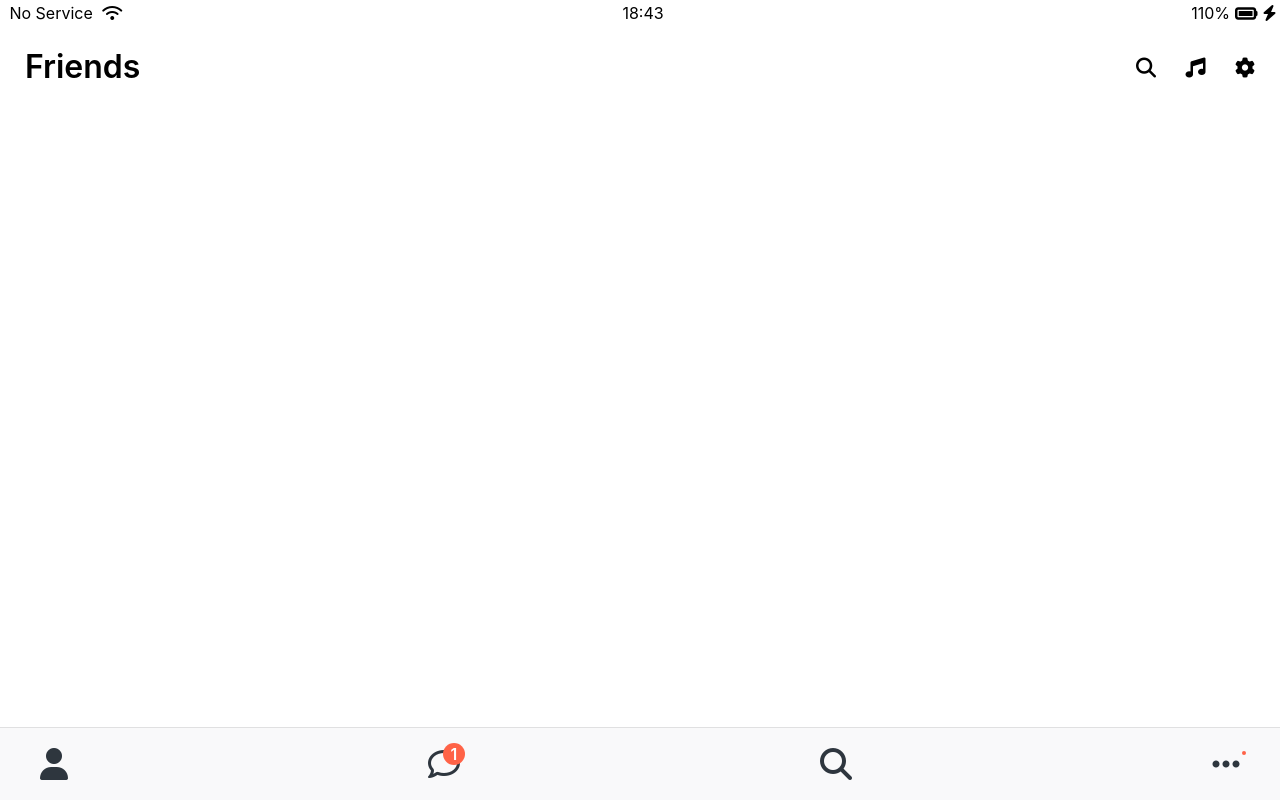
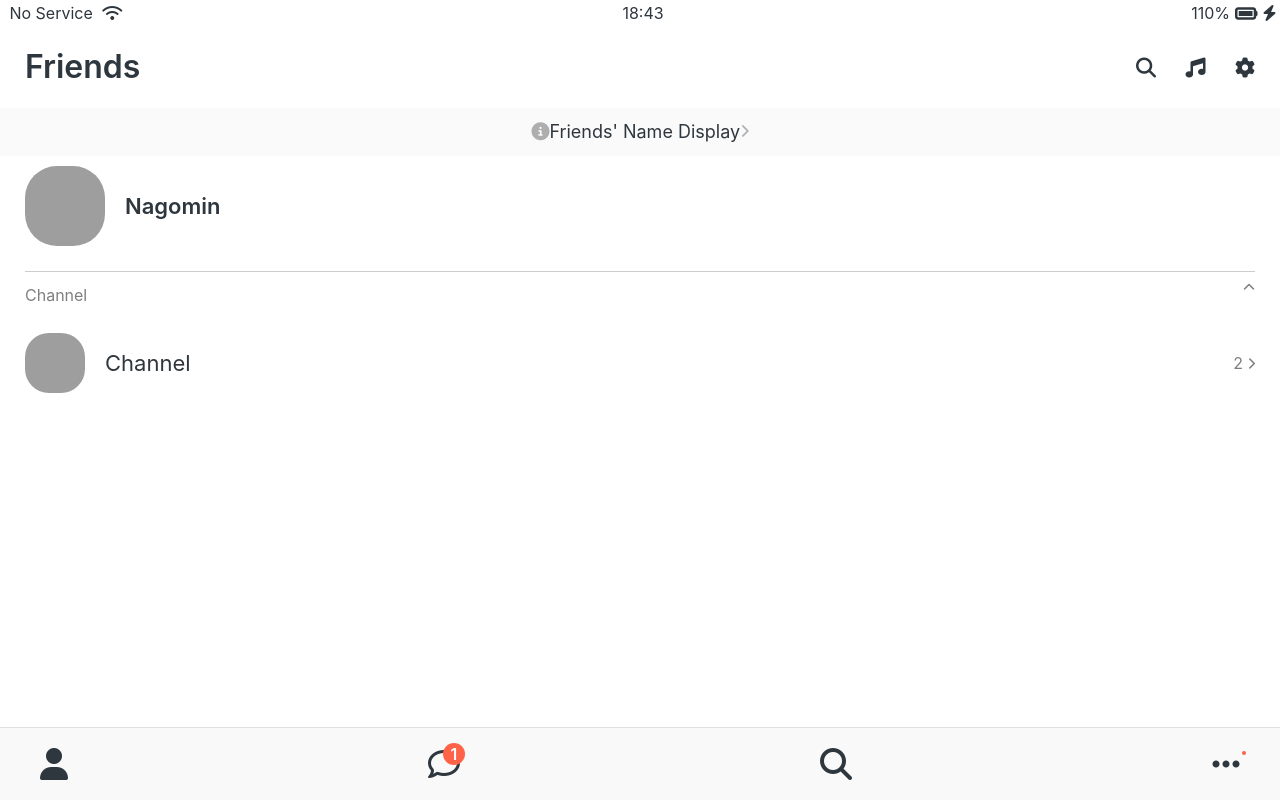
Before and after one commit to hojunkim1/kokoa-talk, a plain HTML site: page friends.html in a window 1280 px wide. Drawn offline with Linux system fonts and the light colour scheme; grey boxes are pictures that could not be loaded.

Commit message:
fourth time cloning

```diff
--- a/css/components/screen-header.css
+++ b/css/components/screen-header.css
@@ -1,9 +1,8 @@
-/* 나중에 fixed 상태로 만들기 */
 .screen-header {
   display: flex;
   justify-content: space-between;
-  padding: 25px;
   align-items: center;
+  padding: var(--horizontal-space);
 }
 .screen-header__title {
   font-size: 32px;
--- a/css/components/status-bar.css
+++ b/css/components/status-bar.css
@@ -1,5 +1,4 @@
 .status-bar {
-  /* 나중에 fixed 상태로 만들기 */
   display: flex;
   width: 100%;
   justify-content: center;
--- /dev/null
+++ b/css/components/user-component.css
@@ -0,0 +1,36 @@
+.user-component {
+  justify-content: space-between;
+}
+.user-component,
+.user-component__column:first-child {
+  display: flex;
+  align-items: center;
+}
+.user-component__avatar {
+  width: 70px;
+  height: 70px;
+  border-radius: 40%;
+  margin-right: 20px;
+}
+.user-component__title {
+  font-weight: 600;
+  font-size: 22px;
+}
+.user-component__subtitle {
+  margin-top: 8px;
+  color: rgba(0, 0, 0, 0.5);
+}
+.user-component__avatar--xl {
+  width: 80px;
+  height: 80px;
+}
+.user-component__avatar--sm {
+  width: 60px;
+  height: 60px;
+}
+.user-component__title--not-bold {
+  font-weight: 400;
+}
+.user-component__column:last-child {
+  color: rgba(0, 0, 0, 0.5);
+}
--- /dev/null
+++ b/css/screens/friends.css
@@ -0,0 +1,25 @@
+#friends-display-link {
+  display: block;
+  text-align: center;
+  background-color: #fafafa;
+  padding: 15px 0px;
+  font-size: 18px;
+  margin-bottom: 10px;
+}
+#friends-display-link i {
+  color: rgba(0, 0, 0, 0.3);
+}
+.friends-screen {
+  padding: 0px var(--horizontal-space);
+}
+.friends-screen__channel {
+  margin-top: 25px;
+  border-top: 1px solid rgba(0, 0, 0, 0.2);
+  padding-top: 15px;
+}
+.friends-screen__channel-header {
+  margin-bottom: 30px;
+  display: flex;
+  justify-content: space-between;
+  color: rgba(0, 0, 0, 0.5);
+}
--- a/css/styles.css
+++ b/css/styles.css
@@ -5,11 +5,14 @@
 @import "components/status-bar.css";
 @import "components/nav-bar.css";
 @import "components/screen-header.css";
+@import "components/user-component.css";
 
 /* Screens */
 @import "screens/login.css";
+@import "screens/friends.css";
 
 body {
   font-family: -apple-system, BlinkMacSystemFont, "Segoe UI", Roboto, Oxygen,
     Ubuntu, Cantarell, "Open Sans", "Helvetica Neue", sans-serif;
+  color: #2e363e;
 }
--- a/css/variable.css
+++ b/css/variable.css
@@ -1,3 +1,4 @@
 :root {
   --yellow: #fae100;
+  --horizontal-space: 25px;
 }
--- a/friends.html
+++ b/friends.html
@@ -31,6 +31,51 @@
       </div>
     </header>
 
+    <a id="friends-display-link">
+      <i class="fas fa-info-circle"></i>Friends' Name Display<i
+        class="fas fa-chevron-right fa-xs"
+      ></i>
+    </a>
+
+    <main class="friends-screen">
+      <div class="user-component">
+        <div class="user-component__column">
+          <img
+            src="https://nanabunnonijyuuni.com/files/4/n129/assets/img/artist-list/210112/a4.jpg"
+            class="user-component__avatar user-component__avatar--xl"
+          />
+          <div class="user-component__text">
+            <h4 class="user-component__title">Nagomin</h4>
+            <!-- <h6 class="user-component__subtitle">Im not good at animal.</h6> -->
+          </div>
+        </div>
+        <div class="user-component__column"></div>
+      </div>
+      <div class="friends-screen__channel">
+        <div class="friends-screen__channel-header">
+          <span>Channel</span>
+          <i class="fas fa-chevron-up fa-xs"></i>
+        </div>
+        <div class="user-component">
+          <div class="user-component__column">
+            <img
+              src="https://nanabunnonijyuuni.com/files/4/n129/assets/img/artist-list/210112/a4.jpg"
+              class="user-component__avatar user-component__avatar--sm"
+            />
+            <div class="user-component__text">
+              <h4 class="user-component__title user-component__title--not-bold">
+                Channel
+              </h4>
+            </div>
+          </div>
+          <div class="user-component__column">
+            <span>2</span>
+            <i class="fas fa-chevron-right fa-xs"></i>
+          </div>
+        </div>
+      </div>
+    </main>
+
     <nav class="nav">
       <ul class="nav__list">
         <li class="nav__btn">
```
